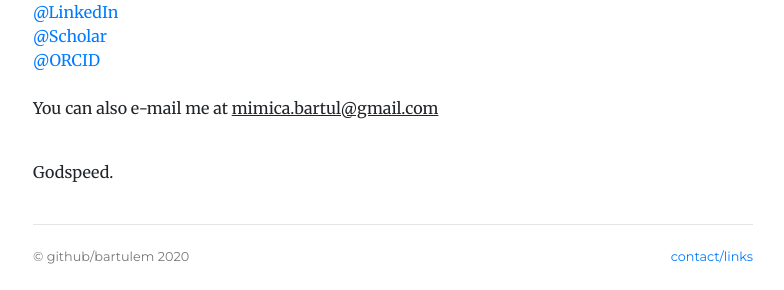
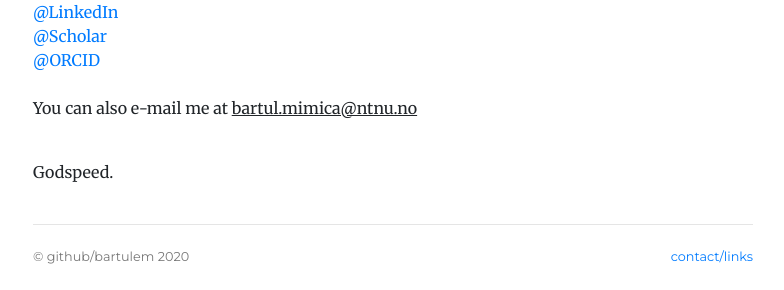
Before and after one commit to bartulem/bartulem.github.io, a Jekyll site: the page built from contact/index.html, in a window 1280 px wide. Shown: the part 198-488 px from the top of the page, without its empty margins (247-1031 px from the left). Built offline with Jekyll 4.4.1, drawn with Linux system fonts in a browser that asks for light colours; comment, search, counter and statistics services are not loaded.

Commit message:
Update index.html

```diff
--- a/contact/index.html
+++ b/contact/index.html
@@ -14,7 +14,7 @@ description: contact
 	<li><a target="_blank" href="https://scholar.google.no/citations?user=aUeOyr8AAAAJ&hl=en">@Scholar</a></li>
 	<li><a target="_blank" href="https://orcid.org/0000-0001-6404-0560">@ORCID</a></li>
 	<br>
-	<li>You can also e-mail me at <span style="text-decoration: underline" class="obfuscate">mimica.bartul@gmail.com</span></li>
+	<li>You can also e-mail me at <span style="text-decoration: underline" class="obfuscate">bartul.mimica@ntnu.no</span></li>
 	</ul>
 	<br>
 	<p>Godspeed.</p>
```
